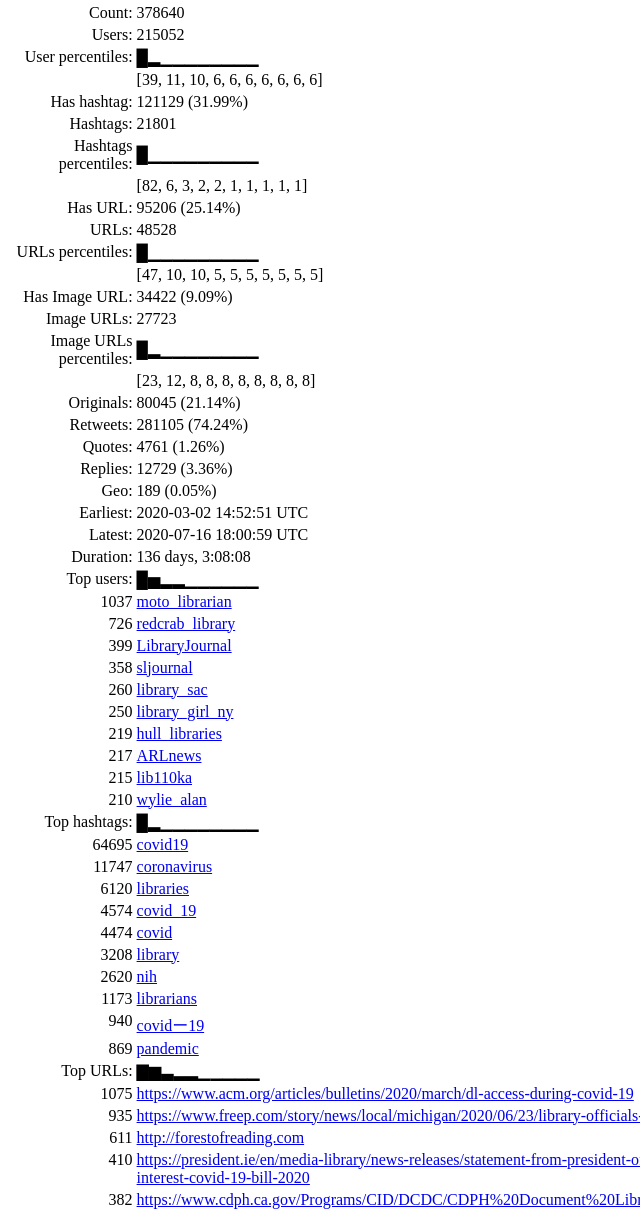
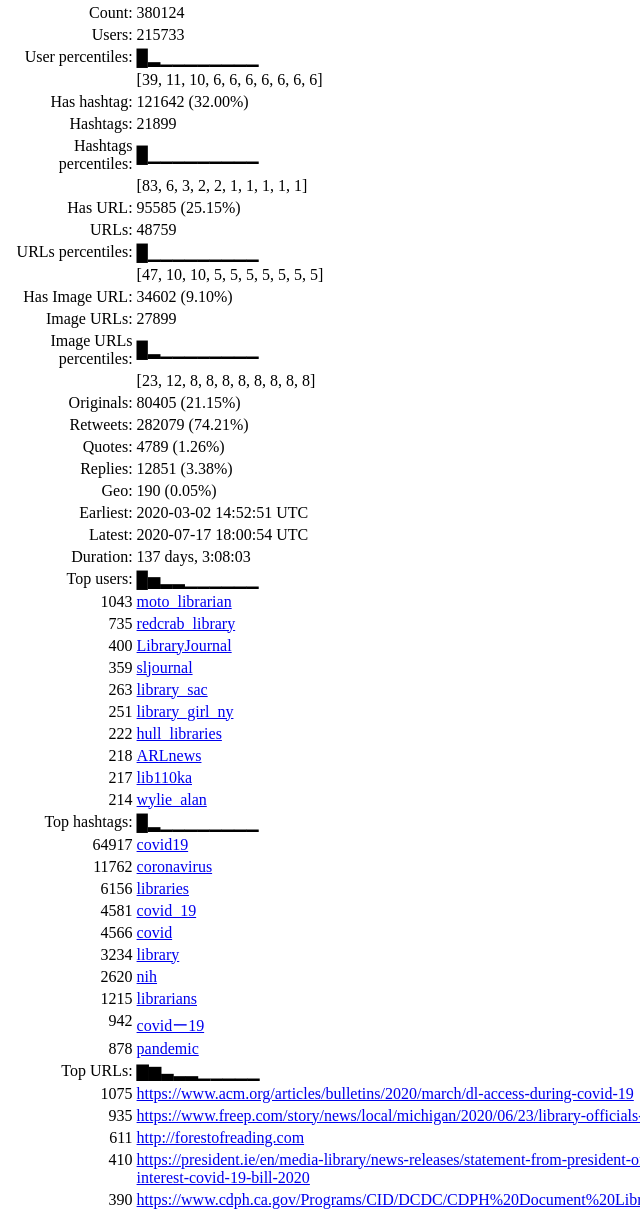
Before and after one commit to pbinkley/tweets-libraries-covid19, a plain HTML site: page index.html in a window 1280 px wide. Shown: the part 373-1586 px from the top of the page, without its empty margins (0-640 px from the left). Drawn offline with nearby package versions, Linux system fonts and the light colour scheme.

Commit message:
2020-07-17T12-11-33 update

```diff
--- a/index.html
+++ b/index.html
@@ -27,11 +27,11 @@
 <h2>Reports (note: some are large)</h2>
 
 <ul>
-  <li><a href="cotags.html">cotags</a> (6.0 MB)</li>
-  <li><a href="mentionsgraph.html">mentionsgraph</a> (30.1 MB)</li>
+  <li><a href="cotags.html">cotags</a> (6.1 MB)</li>
+  <li><a href="mentionsgraph.html">mentionsgraph</a> (30.2 MB)</li>
   <li><a href="repliesgraph.html">repliesgraph</a> (13.9 MB)</li>
-  <li><a href="retweetsgraph.html">retweetsgraph</a> (23.7 MB)</li>
-  <li><a href="timebargraph.html">timebargraph</a> (49.1 kB)</li>
+  <li><a href="retweetsgraph.html">retweetsgraph</a> (23.8 MB)</li>
+  <li><a href="timebargraph.html">timebargraph</a> (49.4 kB)</li>
   <li><a href="wordcloud.html">wordcloud</a> (20.4 kB)</li>
 </ul>
 
@@ -40,63 +40,63 @@
 <h2>Harvest statistics</h2>
 
 <table>
-<tr><td>Count:</td><td>378640</td></tr>
+<tr><td>Count:</td><td>380124</td></tr>
 
-<tr><td>Users:</td><td>215052</td></tr>
+<tr><td>Users:</td><td>215733</td></tr>
 <tr><td>User percentiles:</td><td>█▂▁▁▁▁▁▁▁▁</td></tr>
 <tr><td></td><td>[39, 11, 10, 6, 6, 6, 6, 6, 6, 6]</td></tr>
 
-<tr><td>Has hashtag:</td><td>   121129 (31.99%)</td></tr>
-<tr><td>Hashtags:</td><td>    21801</td></tr>
+<tr><td>Has hashtag:</td><td>   121642 (32.00%)</td></tr>
+<tr><td>Hashtags:</td><td>    21899</td></tr>
 <tr><td>Hashtags percentiles:</td><td>█▁▁▁▁▁▁▁▁▁</td></tr>
-<tr><td></td><td>[82, 6, 3, 2, 2, 1, 1, 1, 1, 1]</td></tr>
+<tr><td></td><td>[83, 6, 3, 2, 2, 1, 1, 1, 1, 1]</td></tr>
 
-<tr><td>Has URL:</td><td>    95206 (25.14%)</td></tr>
-<tr><td>URLs:</td><td>    48528</td></tr>
+<tr><td>Has URL:</td><td>    95585 (25.15%)</td></tr>
+<tr><td>URLs:</td><td>    48759</td></tr>
 <tr><td>URLs percentiles:</td><td>█▁▁▁▁▁▁▁▁▁</td></tr>
 <tr><td></td><td>[47, 10, 10, 5, 5, 5, 5, 5, 5, 5]</td></tr>
 
-<tr><td>Has Image URL:</td><td>    34422 (9.09%)</td></tr>
-<tr><td>Image URLs:</td><td>    27723</td></tr>
+<tr><td>Has Image URL:</td><td>    34602 (9.10%)</td></tr>
+<tr><td>Image URLs:</td><td>    27899</td></tr>
 <tr><td>Image URLs percentiles:</td><td>█▂▁▁▁▁▁▁▁▁</td></tr>
 <tr><td></td><td>[23, 12, 8, 8, 8, 8, 8, 8, 8, 8]</td></tr>
 
-<tr><td>Originals:</td><td>    80045 (21.14%)</td></tr>
-<tr><td>Retweets:</td><td>   281105 (74.24%)</td></tr>
-<tr><td>Quotes:</td><td>     4761 (1.26%)</td></tr>
-<tr><td>Replies:</td><td>    12729 (3.36%)</td></tr>
-<tr><td>Geo:</td><td>      189 (0.05%)</td></tr>
+<tr><td>Originals:</td><td>    80405 (21.15%)</td></tr>
+<tr><td>Retweets:</td><td>   282079 (74.21%)</td></tr>
+<tr><td>Quotes:</td><td>     4789 (1.26%)</td></tr>
+<tr><td>Replies:</td><td>    12851 (3.38%)</td></tr>
+<tr><td>Geo:</td><td>      190 (0.05%)</td></tr>
 <tr><td>Earliest:</td><td>2020-03-02 14:52:51 UTC</td></tr>
-<tr><td>Latest:</td><td>2020-07-16 18:00:59 UTC</td></tr>
-<tr><td>Duration:</td><td>136 days, 3:08:08</td></tr>
+<tr><td>Latest:</td><td>2020-07-17 18:00:54 UTC</td></tr>
+<tr><td>Duration:</td><td>137 days, 3:08:03</td></tr>
 <tr><td>Top users:</td><td>█▅▂▂▁▁▁▁▁▁</td></tr>
-<tr><td>1037</td><td><a href='https://twitter.com/moto_librarian'>moto_librarian</a></td></tr>
-<tr><td>726</td><td><a href='https://twitter.com/redcrab_library'>redcrab_library</a></td></tr>
-<tr><td>399</td><td><a href='https://twitter.com/LibraryJournal'>LibraryJournal</a></td></tr>
-<tr><td>358</td><td><a href='https://twitter.com/sljournal'>sljournal</a></td></tr>
-<tr><td>260</td><td><a href='https://twitter.com/library_sac'>library_sac</a></td></tr>
-<tr><td>250</td><td><a href='https://twitter.com/library_girl_ny'>library_girl_ny</a></td></tr>
-<tr><td>219</td><td><a href='https://twitter.com/hull_libraries'>hull_libraries</a></td></tr>
-<tr><td>217</td><td><a href='https://twitter.com/ARLnews'>ARLnews</a></td></tr>
-<tr><td>215</td><td><a href='https://twitter.com/lib110ka'>lib110ka</a></td></tr>
-<tr><td>210</td><td><a href='https://twitter.com/wylie_alan'>wylie_alan</a></td></tr>
+<tr><td>1043</td><td><a href='https://twitter.com/moto_librarian'>moto_librarian</a></td></tr>
+<tr><td>735</td><td><a href='https://twitter.com/redcrab_library'>redcrab_library</a></td></tr>
+<tr><td>400</td><td><a href='https://twitter.com/LibraryJournal'>LibraryJournal</a></td></tr>
+<tr><td>359</td><td><a href='https://twitter.com/sljournal'>sljournal</a></td></tr>
+<tr><td>263</td><td><a href='https://twitter.com/library_sac'>library_sac</a></td></tr>
+<tr><td>251</td><td><a href='https://twitter.com/library_girl_ny'>library_girl_ny</a></td></tr>
+<tr><td>222</td><td><a href='https://twitter.com/hull_libraries'>hull_libraries</a></td></tr>
+<tr><td>218</td><td><a href='https://twitter.com/ARLnews'>ARLnews</a></td></tr>
+<tr><td>217</td><td><a href='https://twitter.com/lib110ka'>lib110ka</a></td></tr>
+<tr><td>214</td><td><a href='https://twitter.com/wylie_alan'>wylie_alan</a></td></tr>
 <tr><td>Top hashtags:</td><td>█▂▁▁▁▁▁▁▁▁</td></tr>
-<tr><td>64695</td><td><a href='https://twitter.com/hashtags/covid19'>covid19</a></td></tr>
-<tr><td>11747</td><td><a href='https://twitter.com/hashtags/coronavirus'>coronavirus</a></td></tr>
-<tr><td>6120</td><td><a href='https://twitter.com/hashtags/libraries'>libraries</a></td></tr>
-<tr><td>4574</td><td><a href='https://twitter.com/hashtags/covid_19'>covid_19</a></td></tr>
-<tr><td>4474</td><td><a href='https://twitter.com/hashtags/covid'>covid</a></td></tr>
-<tr><td>3208</td><td><a href='https://twitter.com/hashtags/library'>library</a></td></tr>
+<tr><td>64917</td><td><a href='https://twitter.com/hashtags/covid19'>covid19</a></td></tr>
+<tr><td>11762</td><td><a href='https://twitter.com/hashtags/coronavirus'>coronavirus</a></td></tr>
+<tr><td>6156</td><td><a href='https://twitter.com/hashtags/libraries'>libraries</a></td></tr>
+<tr><td>4581</td><td><a href='https://twitter.com/hashtags/covid_19'>covid_19</a></td></tr>
+<tr><td>4566</td><td><a href='https://twitter.com/hashtags/covid'>covid</a></td></tr>
+<tr><td>3234</td><td><a href='https://twitter.com/hashtags/library'>library</a></td></tr>
 <tr><td>2620</td><td><a href='https://twitter.com/hashtags/nih'>nih</a></td></tr>
-<tr><td>1173</td><td><a href='https://twitter.com/hashtags/librarians'>librarians</a></td></tr>
-<tr><td>940</td><td><a href='https://twitter.com/hashtags/covidー19'>covidー19</a></td></tr>
-<tr><td>869</td><td><a href='https://twitter.com/hashtags/pandemic'>pandemic</a></td></tr>
+<tr><td>1215</td><td><a href='https://twitter.com/hashtags/librarians'>librarians</a></td></tr>
+<tr><td>942</td><td><a href='https://twitter.com/hashtags/covidー19'>covidー19</a></td></tr>
+<tr><td>878</td><td><a href='https://twitter.com/hashtags/pandemic'>pandemic</a></td></tr>
 <tr><td>Top URLs:</td><td>▇▆▃▂▂▁▁▁▁▁</td></tr>
 <tr><td>1075</td><td><a href='https://www.acm.org/articles/bulletins/2020/march/dl-access-during-covid-19'>https://www.acm.org/articles/bulletins/2020/march/dl-access-during-covid-19</a></td></tr>
 <tr><td>935</td><td><a href='https://www.freep.com/story/news/local/michigan/2020/06/23/library-officials-warn-stop-microwaving-books-kill-covid-19/3224299001/'>https://www.freep.com/story/news/local/michigan/2020/06/23/library-officials-warn-stop-microwaving-books-kill-covid-19/3224299001/</a></td></tr>
 <tr><td>611</td><td><a href='http://forestofreading.com'>http://forestofreading.com</a></td></tr>
 <tr><td>410</td><td><a href='https://president.ie/en/media-library/news-releases/statement-from-president-of-ireland-michael-d-higgins-following-his-signature-of-the-emergency-measures-in-the-public-interest-covid-19-bill-2020'>https://president.ie/en/media-library/news-releases/statement-from-president-of-ireland-michael-d-higgins-following-his-signature-of-the-emergency-measures-in-the-public-interest-covid-19-bill-2020</a></td></tr>
-<tr><td>382</td><td><a href='https://www.cdph.ca.gov/Programs/CID/DCDC/CDPH%20Document%20Library/COVID-19/Guidance-for-Face-Coverings_06-18-2020.pdf'>https://www.cdph.ca.gov/Programs/CID/DCDC/CDPH%20Document%20Library/COVID-19/Guidance-for-Face-Coverings_06-18-2020.pdf</a></td></tr>
+<tr><td>390</td><td><a href='https://www.cdph.ca.gov/Programs/CID/DCDC/CDPH%20Document%20Library/COVID-19/Guidance-for-Face-Coverings_06-18-2020.pdf'>https://www.cdph.ca.gov/Programs/CID/DCDC/CDPH%20Document%20Library/COVID-19/Guidance-for-Face-Coverings_06-18-2020.pdf</a></td></tr>
 <tr><td>356</td><td><a href='https://www.wired.com/story/covid-19-libraries-impact-goes-beyond-books/'>https://www.wired.com/story/covid-19-libraries-impact-goes-beyond-books/</a></td></tr>
 <tr><td>318</td><td><a href='http://Congress.gov'>http://Congress.gov</a></td></tr>
 <tr><td>275</td><td><a href='https://www.rwjf.org/en/library/research/2020/05/how-the-covid-19-recession-could-affect-health-insurance-coverage.html'>https://www.rwjf.org/en/library/research/2020/05/how-the-covid-19-recession-could-affect-health-insurance-coverage.html</a></td></tr>
```
Also changed, not shown: timebargraph.html (+1 -1 lines), wordcloud.html (+27 -27 lines).
